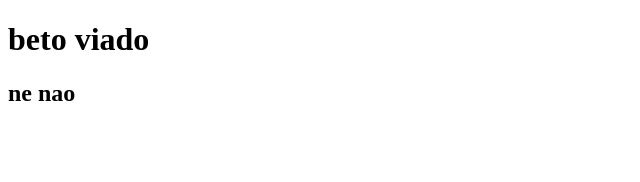
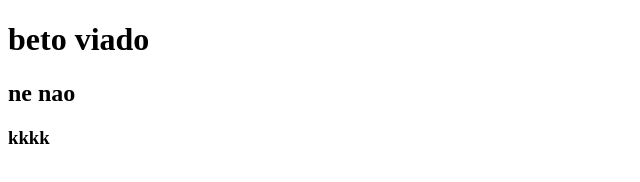
Before and after one commit to HeitorRolemberg/RESIDENCIA-17, a plain HTML site: page index.html in a window 1280 px wide. Shown: the full height of the page, 0-640 px from the left. Drawn offline with Linux system fonts and the light colour scheme.

Commit message:
criaçao html

```diff
--- a/index.html
+++ b/index.html
@@ -7,5 +7,6 @@
 <body>
     <h1>beto viado</h1>
     <h2>ne nao</h2>
+    <h3>kkkk</h3>
 </body>
 </html>
```
